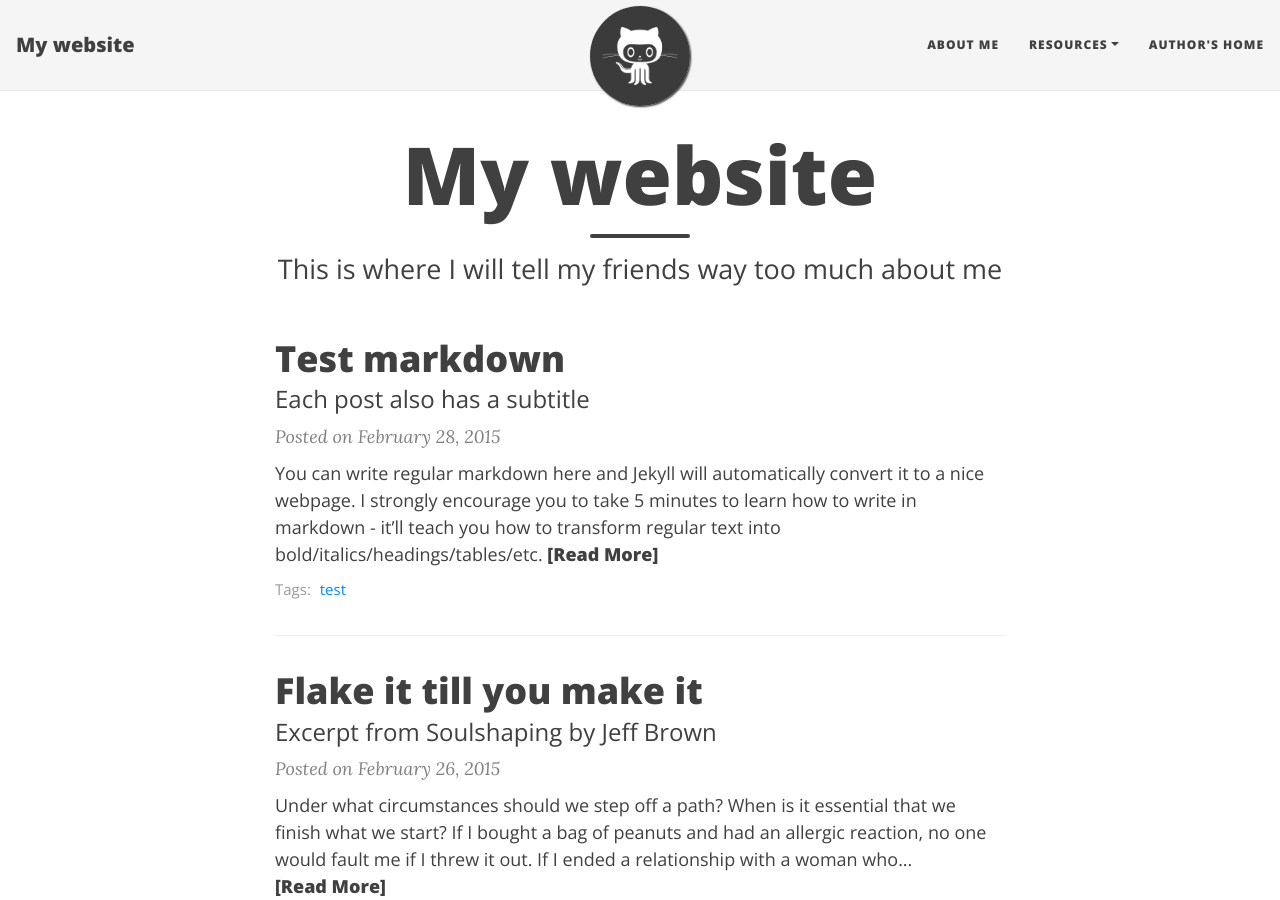
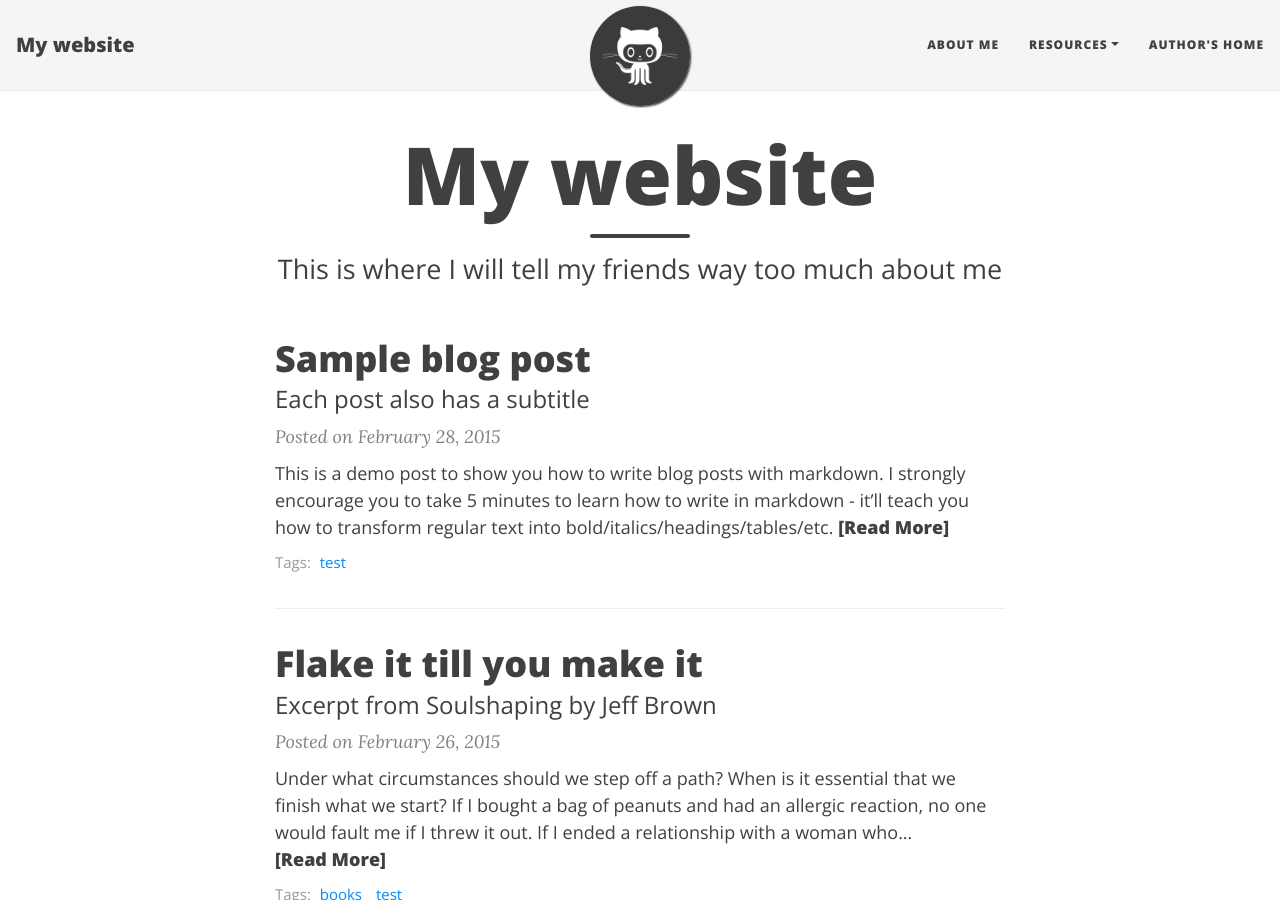
Before and after one commit to gniuk/gniuk.github.io, a Jekyll site: the page built from index.html, in a window 1280 px wide and 900 px high. Built offline with Jekyll 4.4.1, drawn with Linux system fonts in a browser that asks for light colours; nearby versions of some CDN libraries; the list of posts is cut into pages by our own code.

Commit message:
simplify sample post

```diff
--- a/_posts/2015-02-28-test-markdown.md
+++ b/_posts/2015-02-28-test-markdown.md
@@ -1,6 +1,6 @@
 ---
 layout: post
-title: Test markdown
+title: Sample blog post
 subtitle: Each post also has a subtitle
 gh-repo: daattali/beautiful-jekyll
 gh-badge: [star, fork, follow]
@@ -8,7 +8,7 @@
 comments: true
 ---
 
-You can write regular [markdown](https://markdowntutorial.com/) here and Jekyll will automatically convert it to a nice webpage.  I strongly encourage you to [take 5 minutes to learn how to write in markdown](https://markdowntutorial.com/) - it'll teach you how to transform regular text into bold/italics/headings/tables/etc.
+This is a demo post to show you how to write blog posts with markdown.  I strongly encourage you to [take 5 minutes to learn how to write in markdown](https://markdowntutorial.com/) - it'll teach you how to transform regular text into bold/italics/headings/tables/etc.
 
 **Here is some bold text**
 
```
